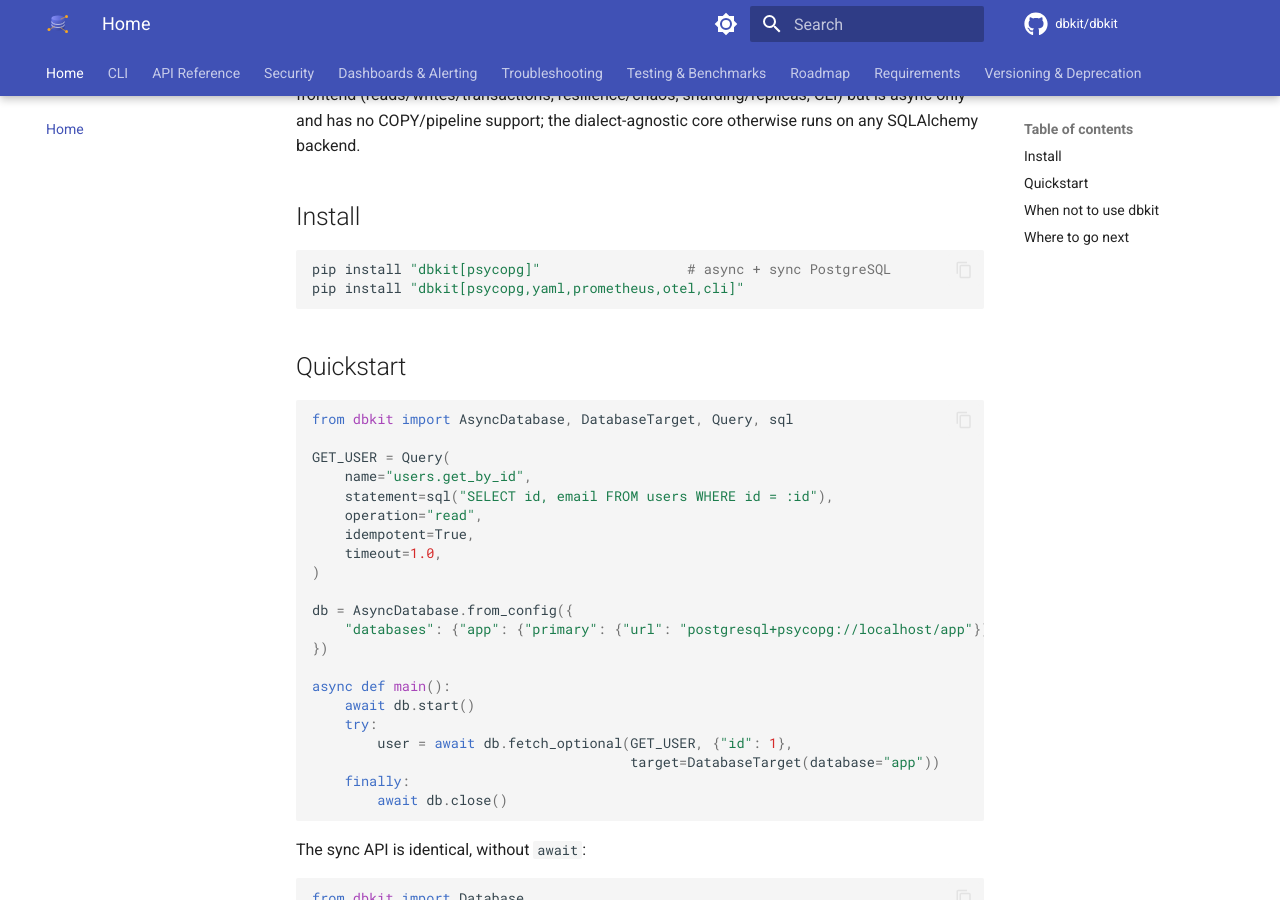
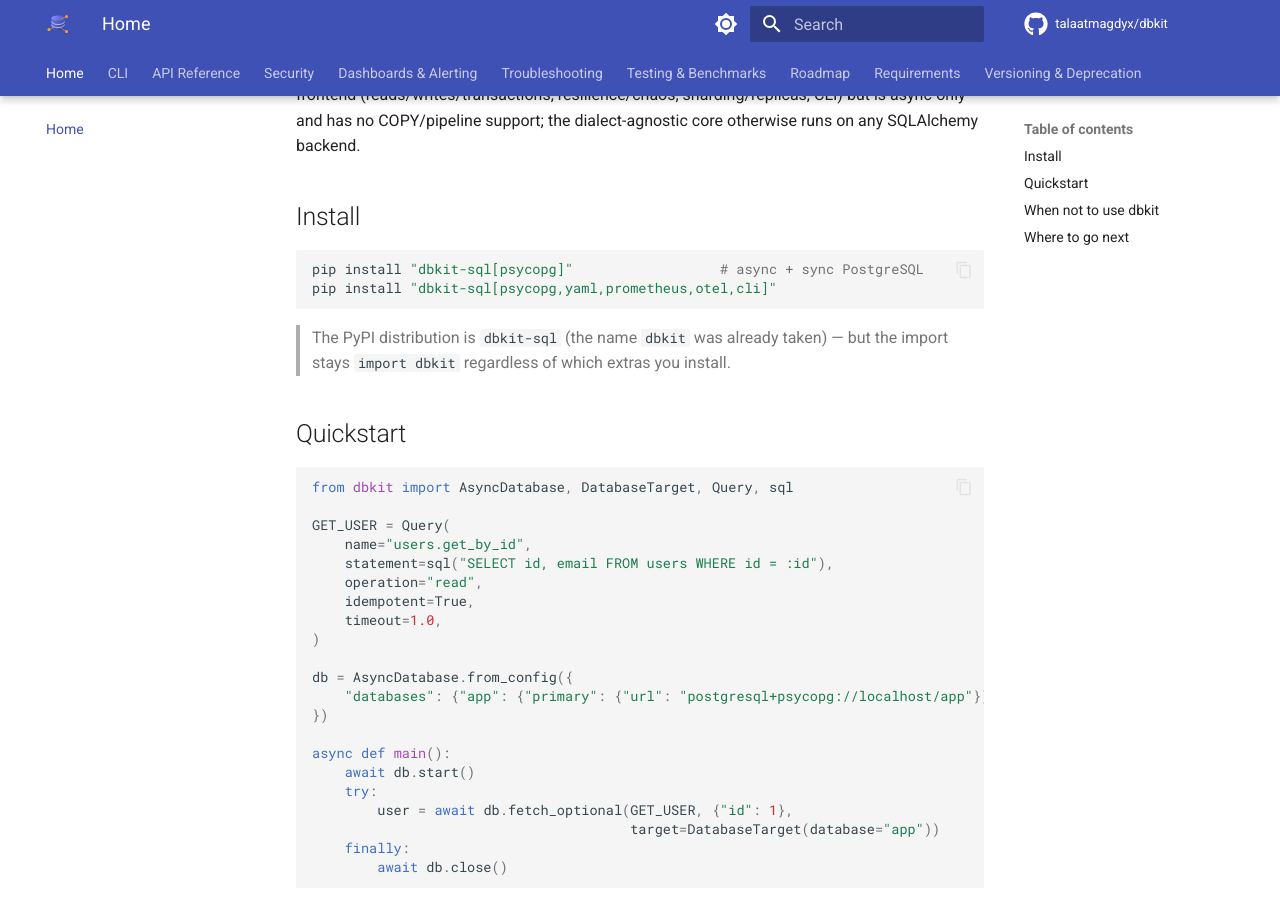
Before and after one commit to talaatmagdyx/dbkit-sql, an MkDocs documentation site: the page built from docs/index.md, in a window 1280 px wide and 900 px high, scrolled down 899 px. Built offline with MkDocs 1.6.1 and Material for MkDocs 9.7.7, drawn with Linux system fonts in a browser that asks for light colours; comment, search, counter and statistics services are not loaded.

Commit message:
Rename PyPI distribution to dbkit-sql and point URLs at the real repo
The name "dbkit" is already taken on PyPI by an unrelated package.
Renamed the distribution (pyproject.toml's [project].name and the dev
extra's self-reference) to "dbkit-sql" - the import name (`import dbkit`)
is unaffected. Updated every pip-install instruction across README, docs,
examples, and CLI source/error messages to match, and pointed
Homepage/Source/Issues, mkdocs.yml's repo_url/repo_name/site_url, and
release.yml's trusted-publisher setup comment at the real GitHub repo
(talaatmagdyx/dbkit) now that it exists.

````diff
--- a/docs/index.md
+++ b/docs/index.md
@@ -35,9 +35,12 @@ SQLAlchemy backend.
 ## Install
 
 ```bash
-pip install "dbkit[psycopg]"                  # async + sync PostgreSQL
-pip install "dbkit[psycopg,yaml,prometheus,otel,cli]"
+pip install "dbkit-sql[psycopg]"                  # async + sync PostgreSQL
+pip install "dbkit-sql[psycopg,yaml,prometheus,otel,cli]"
 ```
+
+> The PyPI distribution is `dbkit-sql` (the name `dbkit` was already taken) — but the import
+> stays `import dbkit` regardless of which extras you install.
 
 ## Quickstart
 
--- a/mkdocs.yml
+++ b/mkdocs.yml
@@ -1,8 +1,8 @@
 site_name: dbkit
 site_description: A thin, high-throughput SQL toolkit over SQLAlchemy Core — sync and async.
-site_url: https://dbkit.github.io/dbkit/
-repo_url: https://github.com/dbkit/dbkit
-repo_name: dbkit/dbkit
+site_url: https://talaatmagdyx.github.io/dbkit/
+repo_url: https://github.com/talaatmagdyx/dbkit
+repo_name: talaatmagdyx/dbkit
 edit_uri: edit/main/docs/
 
 docs_dir: docs
````
Also changed, not shown: README.md (+6 -3 lines), docs/cli.md (+1 -1 lines), pyproject.toml (+5 -5 lines), 3 other files.
